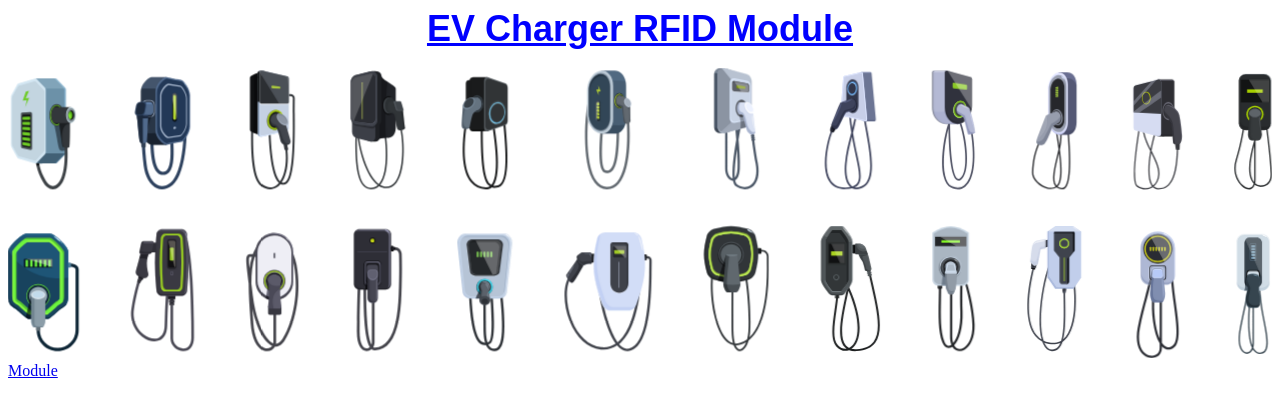
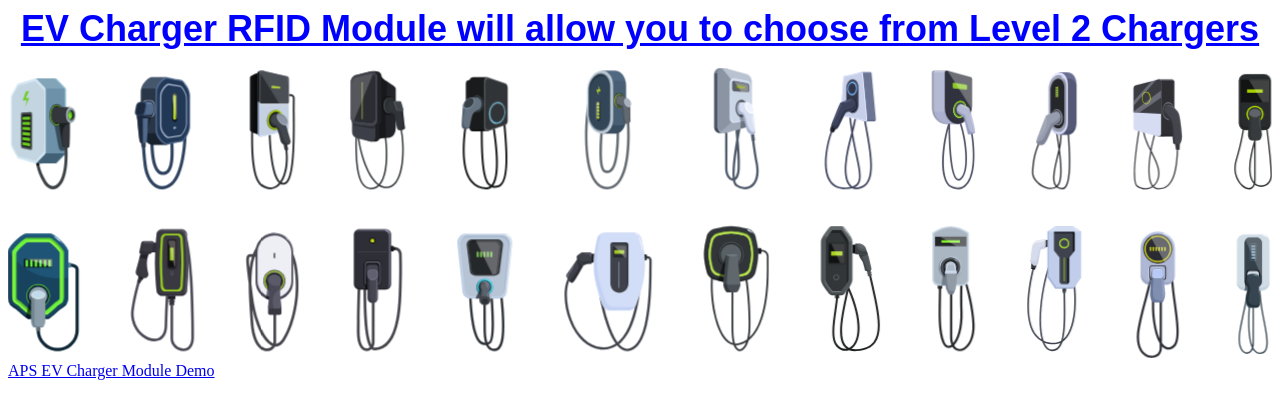
Before and after one commit to ALCEVMOD/APSEV, a plain HTML site: page Intro3.html in a window 1280 px wide. Drawn offline with Linux system fonts and the light colour scheme.

```diff
--- a/Intro3.html
+++ b/Intro3.html
@@ -9,7 +9,7 @@
 </head>
 <body>
 <div align=center><font style="font-family: Arial, sans-serif; font-size: 36px;font-weight: bold; color: blue;">
-<b><u>EV Charger RFID Module</u></b></font><br><br>
+<b><u>EV Charger RFID Module will allow you to choose from Level 2 Chargers</u></b></font><br><br>
 </div>
 <div>
 <svg xmlns="http://www.w3.org/2000/svg" viewBox="0 0 772.67 177.26">
@@ -2086,6 +2086,6 @@
 </svg>
 </div>
 
-<a href="testtest.html" class="button">Module</a>
+<a href="testtest.html" class="button">APS EV Charger Module Demo</a>
 </body>
 </html>
```
